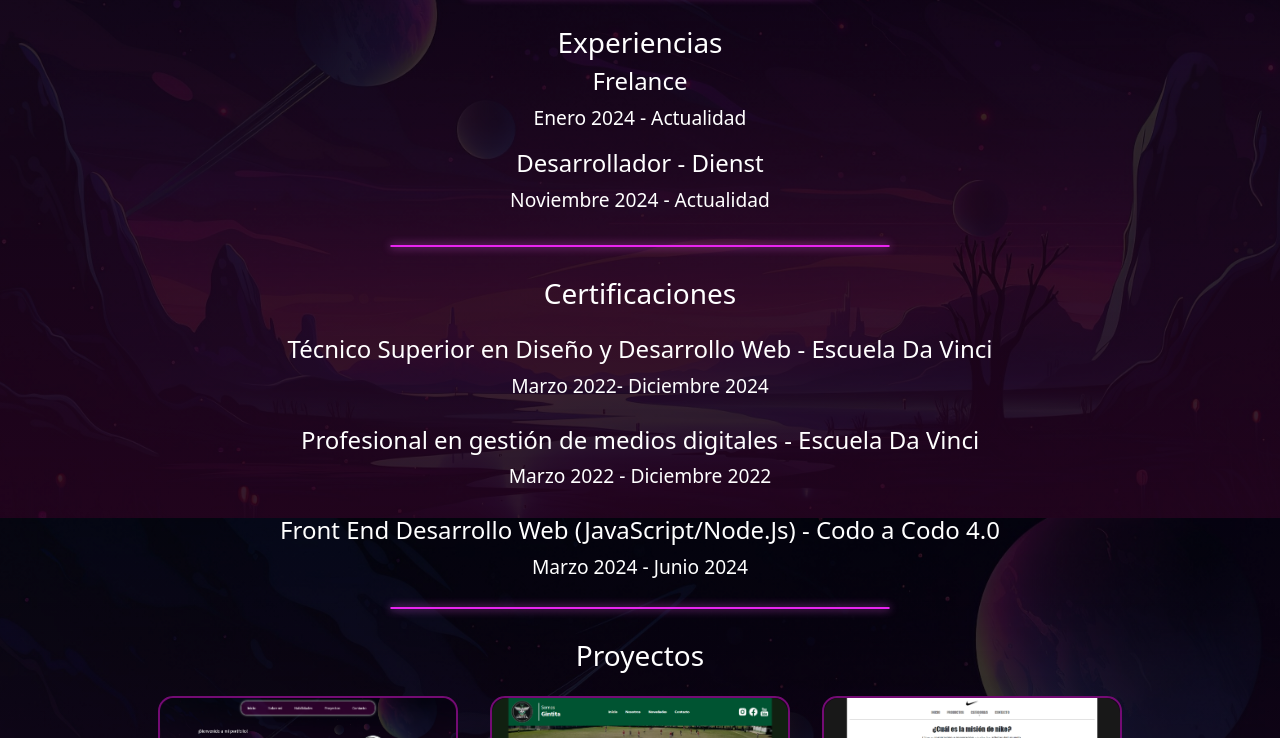
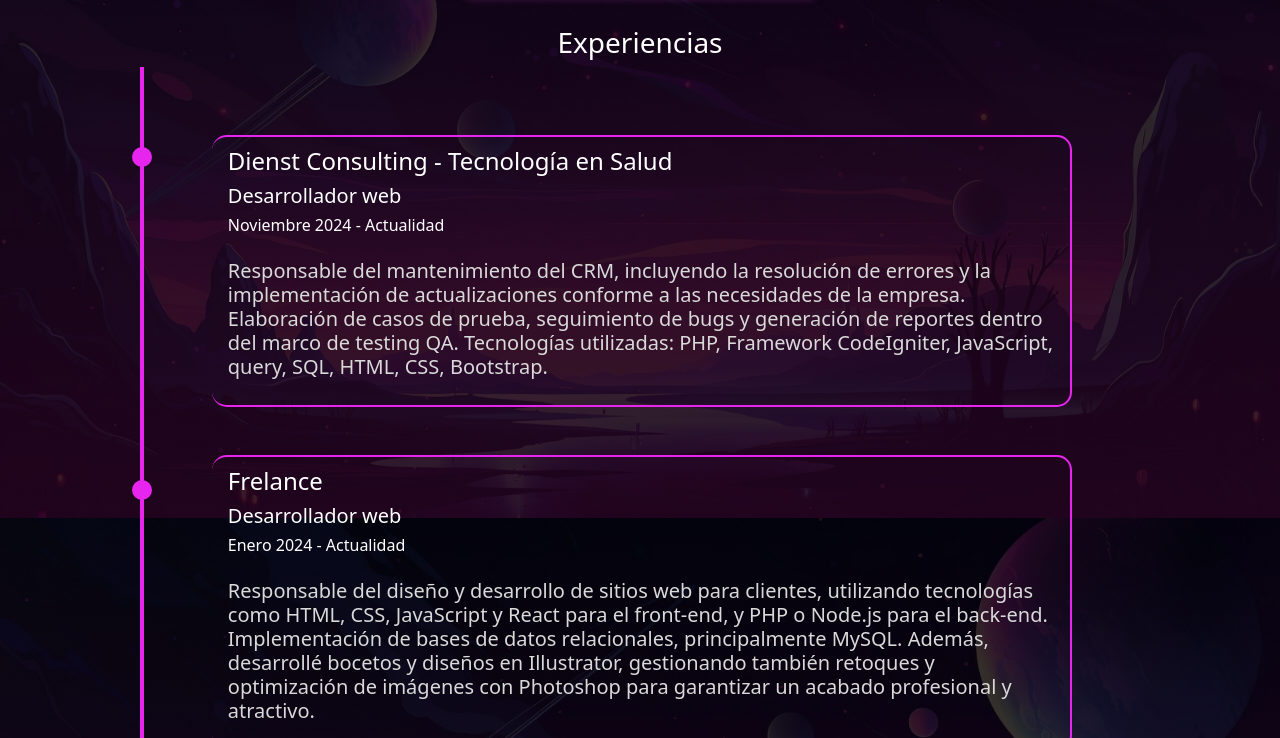
Before and after one commit to Ezequiel-valdiviezo/Portfolio, a plain HTML site: page index.html in a window 1280 px wide. Shown: the part 1082-1820 px from the top of the page. Drawn offline with nearby package versions, Linux system fonts and the light colour scheme.

Commit message:
Diseño seccion experiencia

```diff
--- a/estilos.css
+++ b/estilos.css
@@ -372,6 +372,45 @@ h2{
 
 
 
+/* Experiencias */
+.lineaLeft {
+    position: relative; /* Necesario para posicionar elementos hijos */
+    border-left: 4px solid rgb(232, 37, 239);
+    /* margin-top: 30px; */
+    /* margin-bottom: 30px; */
+    padding: 20px;
+}
+.lineaLeft::before,
+.lineaLeft::after {
+    content: ""; /* Genera los círculos */
+    position: absolute;
+    width: 20px; /* Tamaño del círculo */
+    height: 20px;
+    background-color: rgb(232, 37, 239); /* Color de las pelotas */
+    border-radius: 50%; /* Hace que sean círculos */
+}
+
+.lineaLeft::before {
+    top: 80px; /* Posición inicial, un poco abajo del inicio */
+    left: -12px; /* A la izquierda del borde */
+}
+
+.lineaLeft::after {
+    top: 60%; /* A la mitad del div */
+    transform: translateY(-50%); /* Centra verticalmente */
+    left: -12px; /* A la izquierda del borde */
+}
+
+.lineaLeft div{
+    border-top: 2px solid rgb(232, 37, 239);
+    border-right: 2px solid rgb(232, 37, 239);
+    border-bottom: 2px solid rgb(232, 37, 239);
+    border-left: none;
+    border-radius: 15px;
+    margin: 0 auto;
+    width: 90%;
+    padding: 10px;
+}
 
 
 
--- a/index.html
+++ b/index.html
@@ -38,7 +38,7 @@
 
                     <div class="sobreMi">
                         <p class="parrafo">Apasionado por el diseño y la creación de experiencias digitales. Disfruto aprender nuevas tecnologías y herramientas que me ayuden a mejorar día a día.</p>
-                        <p class="parrafo">Tengo 21 años, soy Técnico Superior en Diseño y Desarrollo Web, disfruto mucho entrenar, jugué toda mi vida al futbol, me gusta la música, videojuegos y pasar tiempo en familia.</p>
+                        <p class="parrafo">Soy Técnico Superior en Diseño y Desarrollo Web, disfruto mucho entrenar, jugué toda mi vida al futbol, me gusta la música, videojuegos y pasar tiempo en familia.</p>
                     </div>
                 </div>
                 <div class="col-md-5">
@@ -117,16 +117,33 @@
                 <div class="linea"></div>
             </div>
 
-            <div class="experiencias text-center">
-                <h3>Experiencias</h3>
-                <div class="text-center">
+            <div class="experiencias ">
+                <h3 class="text-center ">Experiencias<h3>
+                <div class="lineaLeft">
+                    <div class="px-3 mt-5">
+                        <h4>Dienst Consulting - Tecnología en Salud</h4>
+                        <h5>Desarrollador web</h5>
+                        <h6>Noviembre 2024 - Actualidad</h6>
+                    <p class="fs-5 mt-4" style="
+                        color: rgb(217, 217, 217);
+                        " >
+                        Responsable del mantenimiento del CRM, incluyendo la resolución de errores y la implementación de actualizaciones conforme a las necesidades de la empresa.
+                        Elaboración de casos de prueba, seguimiento de bugs y generación de reportes dentro del marco de testing QA.
+                        Tecnologías utilizadas: PHP, Framework CodeIgniter, JavaScript, query, SQL, HTML, CSS, Bootstrap.
+                    </p>
+                </div>
+                <div class="px-3 mt-5">
                     <h4>Frelance</h4>
-                    <p>Enero 2024 - Actualidad</p>
+                    <h5>Desarrollador web</h5>
+                    <h6>Enero 2024 - Actualidad</h6>
+                    <p class="fs-5 mt-4" style="
+                    color: rgb(217, 217, 217);
+                    ">
+                        Responsable del diseño y desarrollo de sitios web para clientes, utilizando tecnologías como HTML, CSS, JavaScript y React para el front-end, y PHP o Node.js para el back-end. Implementación de bases de datos relacionales, principalmente MySQL. Además, desarrollé bocetos y diseños en Illustrator, gestionando también retoques y optimización de imágenes con Photoshop para garantizar un acabado profesional y atractivo.
+                    </p>
+
                 </div>
-                <div class="text-center">
-                    <h4>Desarrollador - Dienst</h4>
-                    <p>Noviembre 2024 - Actualidad</p>
-                </div>
+            </div>
             </div>
             <div class="linea"></div>
 
```
